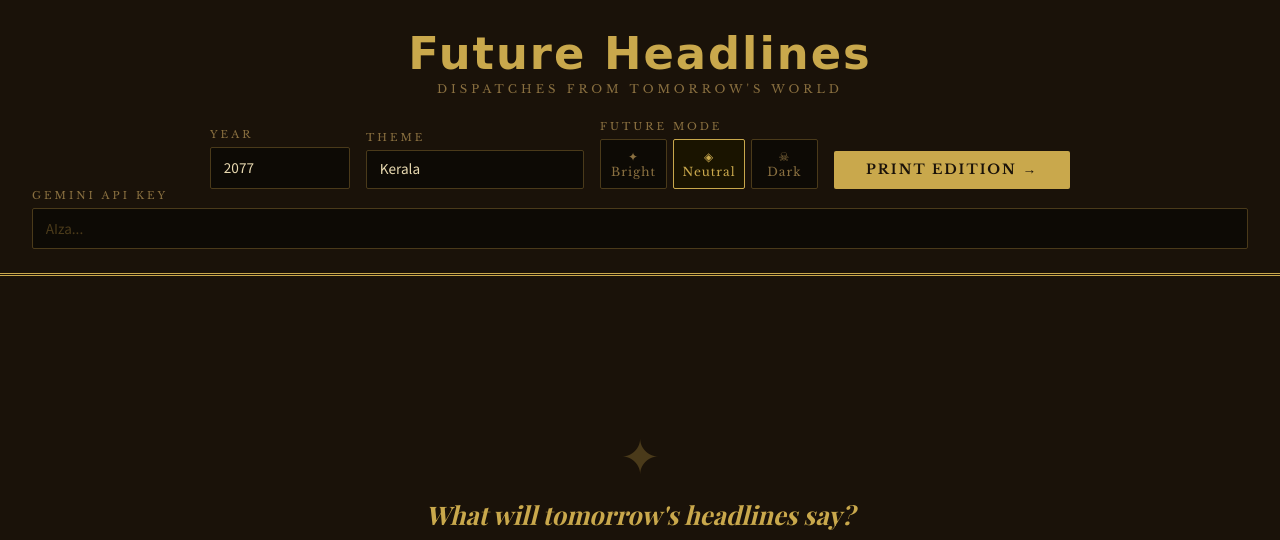
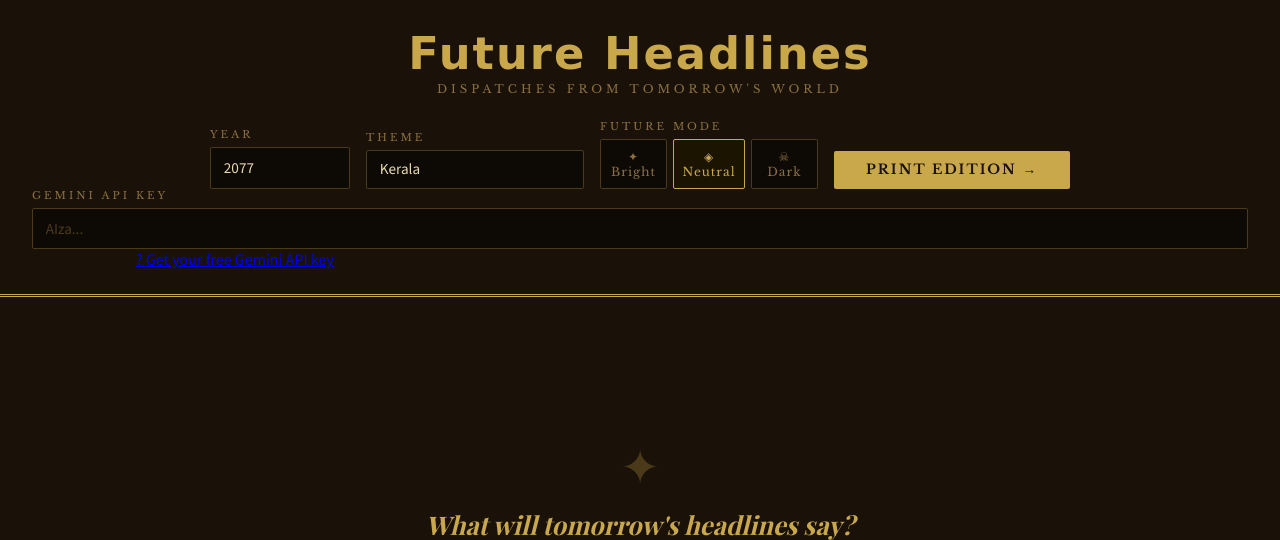
Before and after one commit to hrishikesh599/Future-Headlines, a Flask app: page / in a window 1280 px wide. Shown: the top 540 px of the page. Run offline with Flask 3, Linux system fonts and the light colour scheme; some web fonts are replaced.

Commit message:
Update index.html

```diff
--- a/templates/index.html
+++ b/templates/index.html
@@ -57,6 +57,21 @@
     placeholder="AIza..."
   >
 </div>
+      <div class="label-with-help">
+    <label for="apiKey">Gemini API Key</label>
+
+    <a
+        href="https://aistudio.google.com/app/apikey"
+        target="_blank"
+        class="api-help"
+        aria-label="Get Gemini API Key"
+    >
+        ?
+        <span class="api-help-tooltip">
+            Get your free Gemini API key
+        </span>
+    </a>
+</div>
     </div>
 
     <!-- ── LOADING ── -->
```
